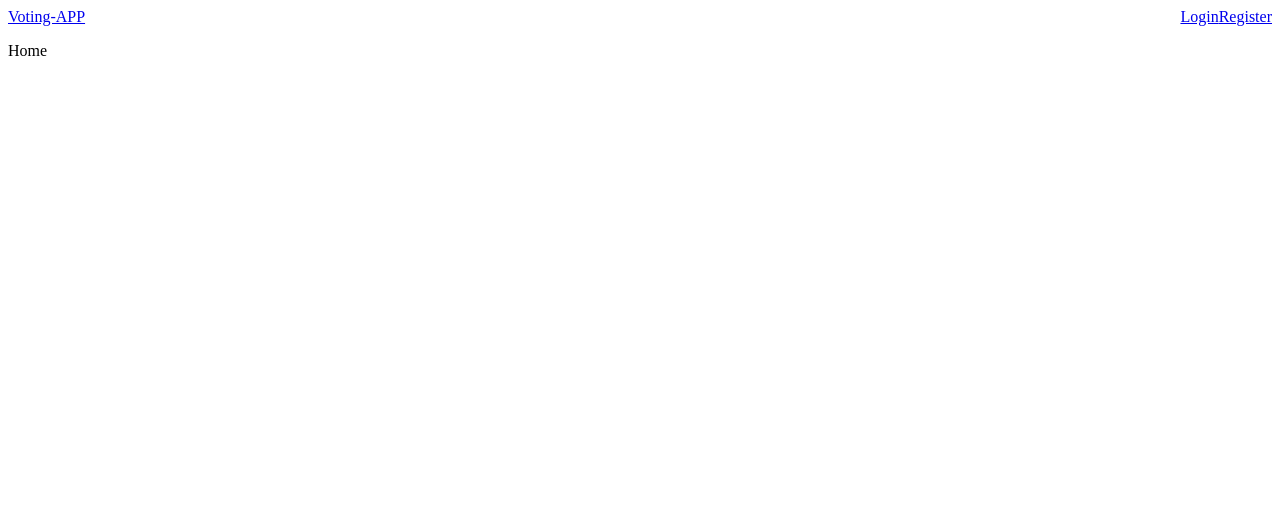
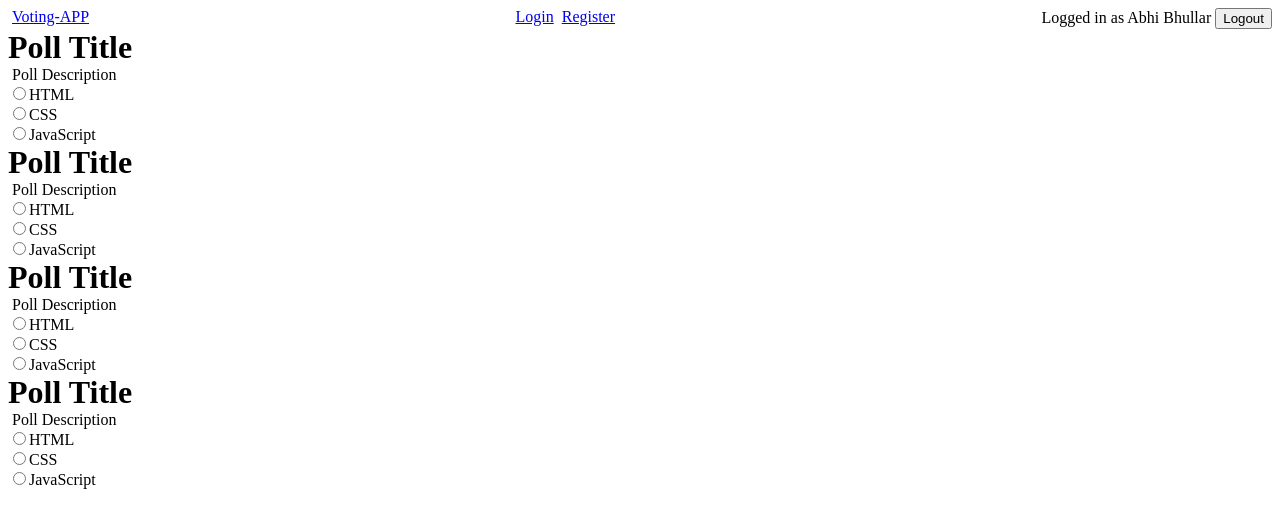
Before and after one commit to userabhibhullar/voting-app-frontend, a React (Vite) app: page / in a window 1280 px wide. Shown: the top 528 px of the page. Built offline with nearby package versions, Linux system fonts and the light colour scheme.

Commit message:
create basic structure for polls

```diff
--- a/src/components/navbar/NavBar.jsx
+++ b/src/components/navbar/NavBar.jsx
@@ -7,6 +7,10 @@ const NavBar = () => {
         <Link to={"/login"}>Login</Link>
         <Link to={"/register"}>Register</Link>
       </div>
+      <div>
+        <p>Logged in as Abhi Bhullar</p>
+        <button>Logout</button>
+      </div>
     </header>
   );
 };
--- /dev/null
+++ b/src/components/polls/Poll.jsx
@@ -0,0 +1,24 @@
+const Poll = () => {
+  return (
+    <div>
+      <h1>Poll Title</h1>
+      <p>Poll Description</p>
+      <br />
+      <input type="radio" id="html" name="fav_language" value="HTML" />
+      <label for="html">HTML</label>
+      <br />
+      <input type="radio" id="css" name="fav_language" value="CSS" />
+      <label for="css">CSS</label>
+      <br />
+      <input
+        type="radio"
+        id="javascript"
+        name="fav_language"
+        value="JavaScript"
+      />
+      <label for="javascript">JavaScript</label>
+    </div>
+  );
+};
+
+export default Poll;
--- /dev/null
+++ b/src/components/polls/Polls.jsx
@@ -0,0 +1,11 @@
+import PollsContainer from "./PollsContainer";
+
+const Polls = () => {
+  return (
+    <>
+      <PollsContainer />
+    </>
+  );
+};
+
+export default Polls;
--- /dev/null
+++ b/src/components/polls/PollsContainer.jsx
@@ -0,0 +1,14 @@
+import Poll from "./Poll";
+
+const PollsContainer = () => {
+  return (
+    <div>
+      <Poll />
+      <Poll />
+      <Poll />
+      <Poll />
+    </div>
+  );
+};
+
+export default PollsContainer;
--- a/src/index.css
+++ b/src/index.css
@@ -0,0 +1,13 @@
+h1 {
+  margin: 0;
+}
+p {
+  display: inline-block;
+  margin: 0;
+  margin-left: 4px;
+  margin-right: 4px;
+}
+a {
+  margin-left: 4px;
+  margin-right: 4px;
+}
```
Also changed, not shown: src/main.jsx (+12 -1 lines).
